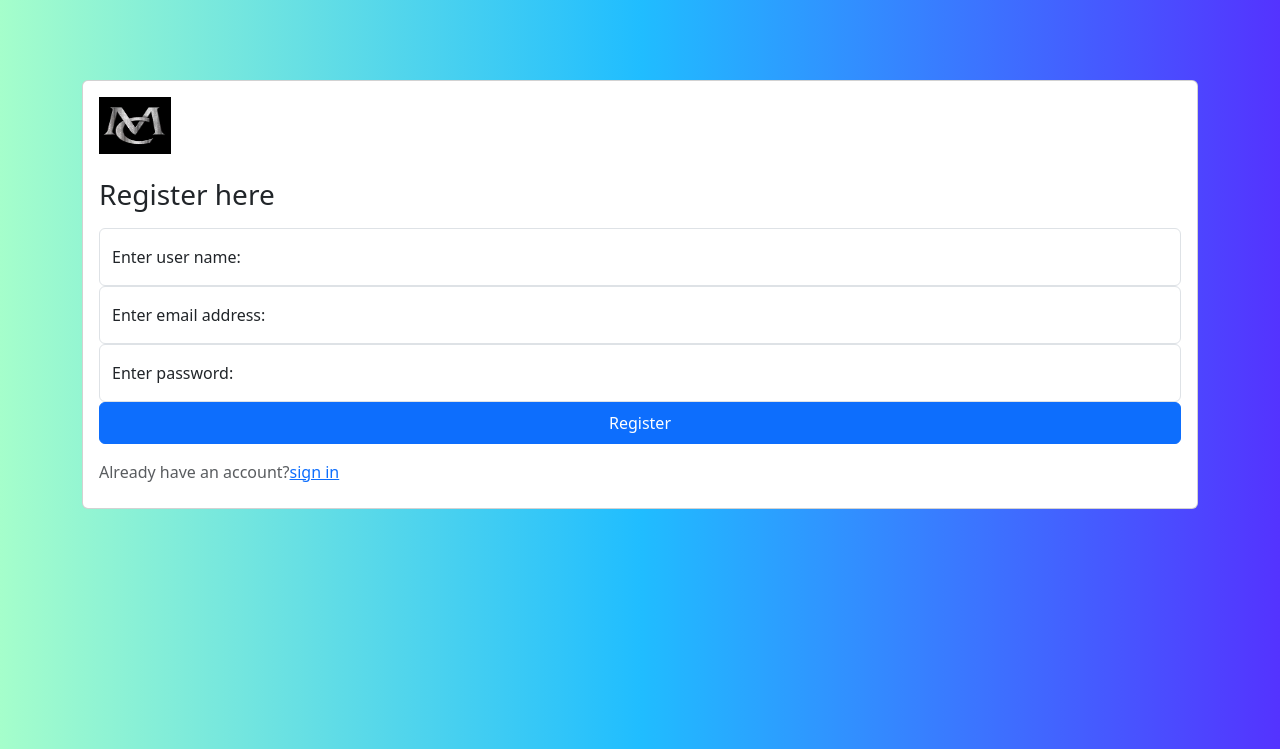
After one commit to kmark-n/mark_careers_website_v4, a Flask app: page /register_form in a window 1280 px wide. The commit adds this page. Shown: the top 749 px of the page. Run offline with Flask 3, Linux system fonts and the light colour scheme.

Commit message:
Enabling user registration and affirming the login validation

```diff
--- a/app.py
+++ b/app.py
@@ -1,11 +1,40 @@
-from flask import Flask, render_template, jsonify, request
-from database import load_jobs_from_db, load_job_from_db, add_application_to_db
+from flask import Flask, render_template, jsonify, request, redirect, session, url_for
+from database import db_login_validation, load_jobs_from_db, load_job_from_db, add_application_to_db, add_user_details_to_db, db_login_validation
 
 
 app = Flask(__name__)
+app.secret_key = b'\xbb\x80X\xde>\xfd\xe1\xc0u;\x94\x7f\xa3v\xe4\x1d'
+
+@app.route('/')
+def login():
+  return render_template('login.html')
+
+@app.route('/register_form')
+def register_page():
+  return render_template('register_form.html')
+
+@app.route("/register_form/register", methods=['POST'])
+def registering_page():
+  data=request.form
+  add_user_details_to_db(data)
+  return render_template('confirmed_registeration.html', details=data)
+
+@app.route("/login_validation", methods=['POST'])
+def login_validation():
+  name=request.form.get('name')
+  email=request.form.get('email')
+  password=request.form.get('password')
+  row = db_login_validation(name, email, password)
+  if row is not None:
+    session['user_id']=row['user_id']
+    return redirect('home')
+  else:
+    error_message="wrong user name, password or email"
+    return render_template('login.html', error=error_message)
 
 
-@app.route("/")
+
+@app.route("/home")
 def mark_careers():
   jobs_list = load_jobs_from_db()
   return render_template('home.html', jobs = jobs_list)
@@ -31,5 +60,7 @@ def apply_to_job(id):
 
 
 
+
+
 if __name__ == "__main__":
   app.run(host='0.0.0.0', debug=True)
--- /dev/null
+++ b/static/css/style.css
@@ -0,0 +1,17 @@
+.bg-nav{
+  background: #5433FF;  /* fallback for old browsers */
+  background: -webkit-linear-gradient(to right, #A5FECB, #20BDFF, #5433FF);  /* Chrome 10-25, Safari 5.1-6 */
+  background: linear-gradient(to right, #A5FECB, #20BDFF, #5433FF); /* W3C, IE 10+/ Edge, Firefox 16+, Chrome 26+, Opera 12+, Safari 7+ */
+
+
+
+}
+
+.mt-80{
+  margin-top:80px;
+}
+
+.center-align-red{
+  text-align:center;
+  color:red;
+}
--- a/templates/banner.html
+++ b/templates/banner.html
@@ -7,4 +7,4 @@
   }
 
 </style>
-<img class="img-fluid" id="banner" src="https://mark-careerswebsitev2.markndungu.repl.co/static/banner.jpg">
+<img class="img-fluid" id="banner" src="https://markcareerswebsitev3.markndungu.repl.co/static/banner.jpg">
--- a/templates/home.html
+++ b/templates/home.html
@@ -18,7 +18,7 @@
 			</p>
         </div>
         <div class="d-none d-md-block col-md-6">
-        <img src="https://mark-careerswebsitev2.markndungu.repl.co/static/peopleworking.jpg" style="height:280px;margin-bottom:16px;border-radius:4px;">
+        <img src="https://markcareerswebsitev3.markndungu.repl.co/static/peopleworking.jpg" style="height:280px;margin-bottom:16px;border-radius:4px;">
         </div>
       </div>
 			<h3 class="text-center mt-4 mb-3">Open positions</h3>
@@ -29,7 +29,7 @@
       </div>
 
       <div class="text-center">
-		  <a href="mailto:seasonablesalt@gmail.com?subject=Question%20about%20Job%20Openings&body=YOUR%20NAME%3A%20%3Ctype%20your%20name%20here%3E%0D%0A%0D%0AYOUR%20QUESTION%3A%20%3Center%20your%20question%20here%3E" class="btn btn-primary btn-lg">contact us</a>
+		  <a href="mailto:seasonablesalt@gmail.com?subject=Question%20about%20Job%20Openings&body=YOUR%20NAME%3A%20%3Ctype%20your%20name%20here%3E%0D%0A%0D%0AYOUR%20QUESTION%3A%20%3Center%20your%20question%20here%3E" class="btn btn-success btn-lg">check status</a>
       </div>
       {%include 'footer.html'%}
     </div>
--- /dev/null
+++ b/templates/register_contents.html
@@ -0,0 +1,27 @@
+<div class="container">
+  <div class="card mt-80">
+    <div class="card-body">
+      <form action="/register_form/register" method="post">
+        <img class="mb-4" src="https://markcareerswebsitev3.markndungu.repl.co/static/mark_careers.jpeg" alt="" width="72" height="57">
+        <h1 class="h3 mb-3 fw-normal">Register here</h1>
+
+        <div class="form-floating">
+          <input type="text" class="form-control" name="name" id="floatingInput" placeholder="name">
+          <label for="floatingInput">Enter user name:</label>
+        </div>
+
+        <div class="form-floating">
+          <input type="email" class="form-control" name="email" id="floatingInput" placeholder="name@example.com">
+          <label for="floatingInput">Enter email address:</label>
+        </div>
+        <div class="form-floating">
+          <input type="password" class="form-control" name="password" id="floatingPassword" placeholder="Password">
+          <label for="floatingPassword">Enter password:</label>
+        <button class="btn btn-primary w-100 py-2" type="submit">Register</button>
+        <p class="mt-3 mb-2 text-body-secondary">Already have an account?<a href="/">sign in</a></p>
+
+      </form>
+    </div>
+  </div>
+
+</div>
--- /dev/null
+++ b/templates/register_form.html
@@ -0,0 +1,11 @@
+<!DOCTYPE html>
+<html>
+  <head>
+    <title>Mark careers</title>
+    {% include 'bootstrap.html' %}
+    <link rel="stylesheet" type="text/css" href="{{url_for('static', filename='css/style.css')}}">
+  </head>
+  <body class=bg-nav>
+    {% include 'register_contents.html' %}
+  </body>
+</html>
```
Also changed, not shown: database.py (+17 -0 lines), pyproject.toml (added, +24 -0 lines), templates/confirmed_registeration.html (added, +22 -0 lines), templates/display_contents.html (added, +44 -0 lines), templates/login.html (added, +13 -0 lines), templates/login_contents.html (added, +48 -0 lines), static/banner.jpg, static/mark_careers.jpeg (added), 6 other files.
